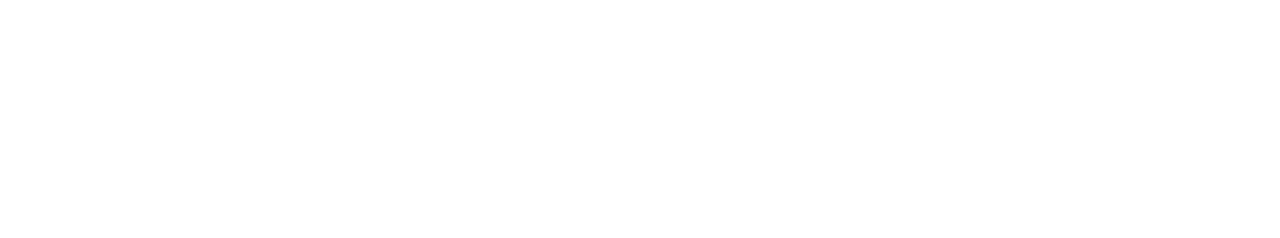
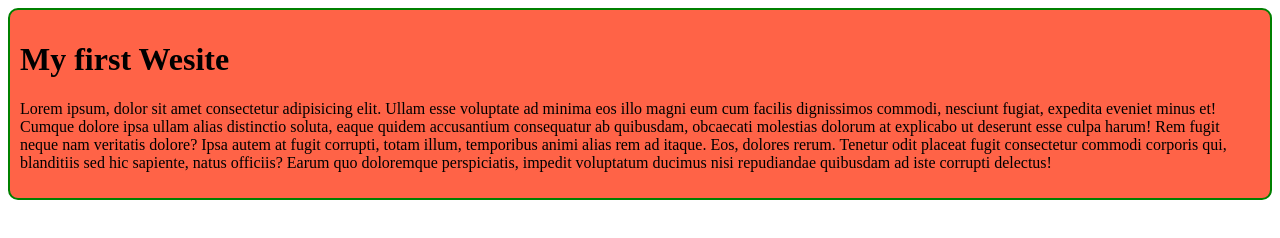
Before and after one commit to ataur-rahaman/first-github-repo, a plain HTML site: page index.html in a window 1280 px wide. Drawn offline with Linux system fonts and the light colour scheme.

Commit message:
added the first blog

```diff
--- /dev/null
+++ b/blog.css
@@ -0,0 +1,6 @@
+div{
+    background-color: tomato;
+    padding: 10px;
+    border: 2px solid green;
+    border-radius: 10px;
+}
--- a/index.html
+++ b/index.html
@@ -4,8 +4,13 @@
     <meta charset="UTF-8">
     <meta name="viewport" content="width=device-width, initial-scale=1.0">
     <title>My first ever github repo</title>
+    <link rel="stylesheet" href="blog.css">
 </head>
 <body>
+    <div>
+        <h1>My first Wesite</h1>
+        <p>Lorem ipsum, dolor sit amet consectetur adipisicing elit. Ullam esse voluptate ad minima eos illo magni eum cum facilis dignissimos commodi, nesciunt fugiat, expedita eveniet minus et! Cumque dolore ipsa ullam alias distinctio soluta, eaque quidem accusantium consequatur ab quibusdam, obcaecati molestias dolorum at explicabo ut deserunt esse culpa harum! Rem fugit neque nam veritatis dolore? Ipsa autem at fugit corrupti, totam illum, temporibus animi alias rem ad itaque. Eos, dolores rerum. Tenetur odit placeat fugit consectetur commodi corporis qui, blanditiis sed hic sapiente, natus officiis? Earum quo doloremque perspiciatis, impedit voluptatum ducimus nisi repudiandae quibusdam ad iste corrupti delectus!</p>
+    </div>
 
 </body>
 </html>
```
